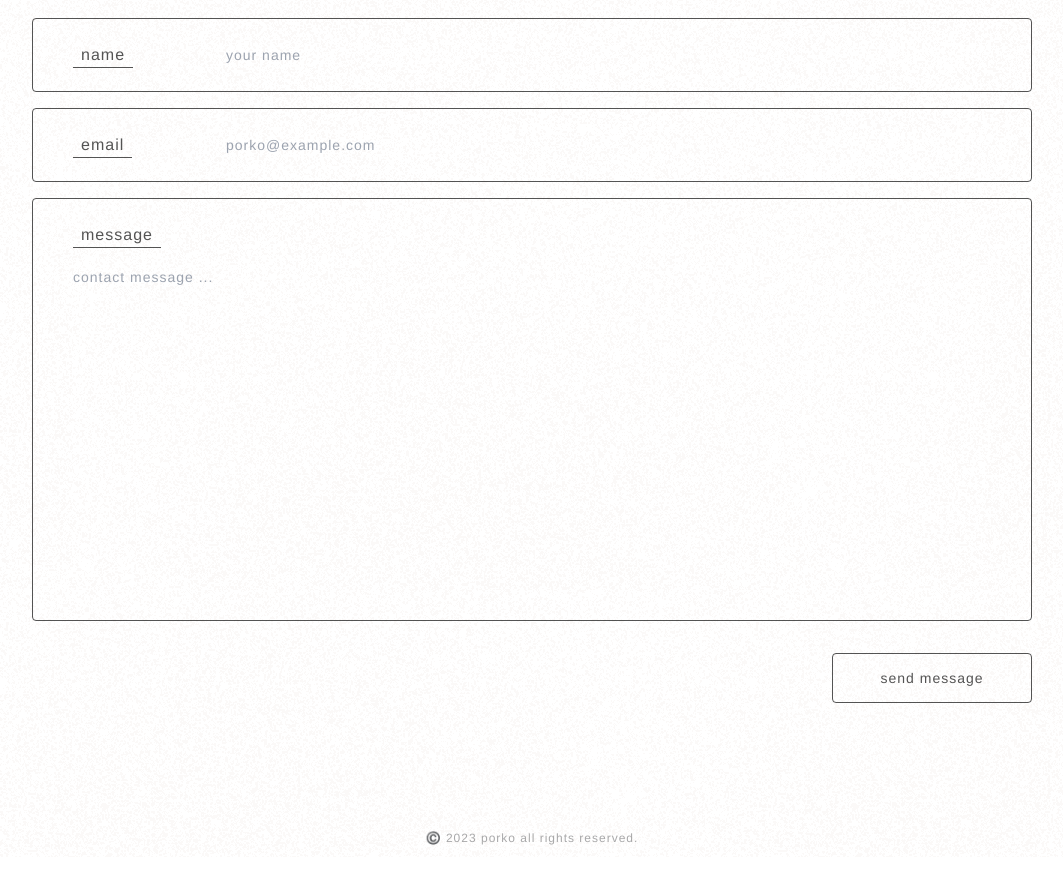
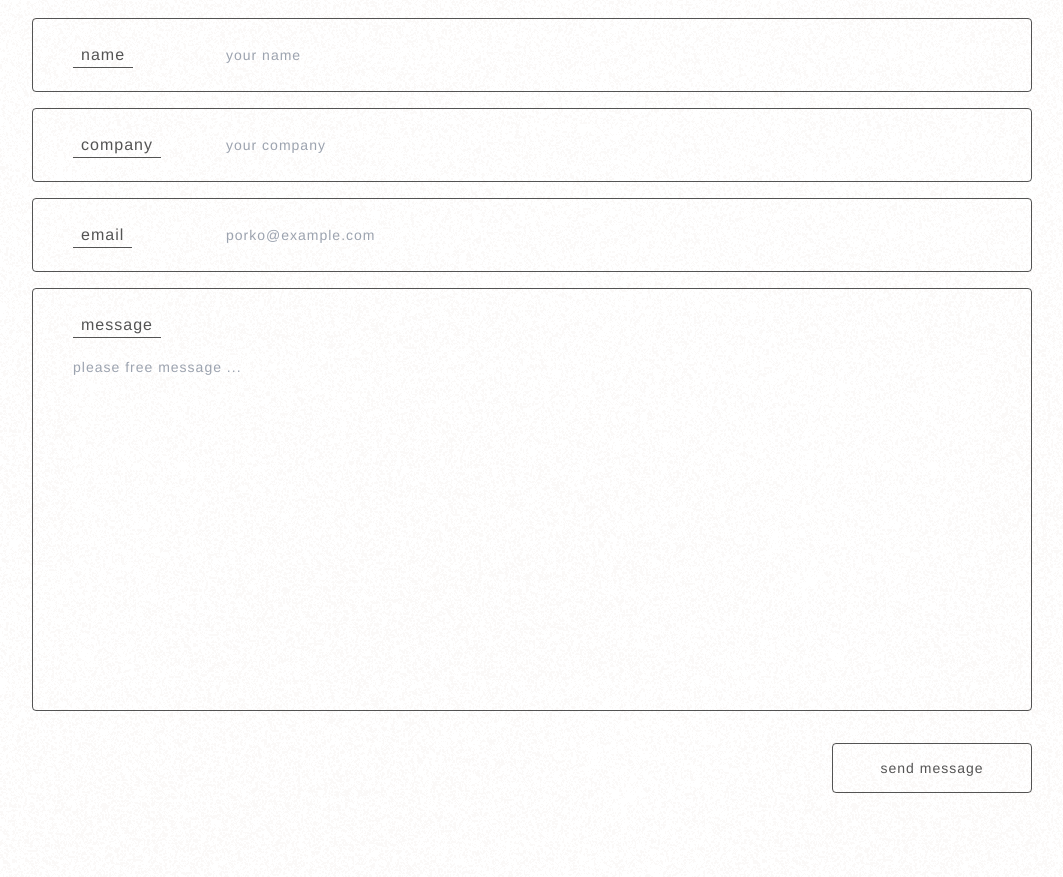
Before and after one commit to kaikojima05/porko, a Next.js app: page /contact in a window 1280 px wide. Shown: the part 560-1437 px from the top of the page, without its empty margins (108-1171 px from the left). Built offline with nearby package versions, Linux system fonts and the light colour scheme.

Commit message:
お問い合わせフォームを設置

```diff
--- a/ui/pages/contact/section/main/index/index.tsx
+++ b/ui/pages/contact/section/main/index/index.tsx
@@ -28,6 +28,13 @@ export default function ContactPage() {
               placeholder="your name"
             />
             <FormInput
+              labelName="company"
+              register={register("company", { required: false })}
+              forName="company"
+              type="text"
+              placeholder="your company"
+            />
+            <FormInput
               labelName="email"
               register={register("email", { required: true })}
               forName="email"
@@ -39,7 +46,7 @@ export default function ContactPage() {
               register={register("message", { required: true })}
               forName="message"
               type="textarea"
-              placeholder="contact message ..."
+              placeholder="please free message ..."
             />
           </div>
           <div className="mt-8">
```
